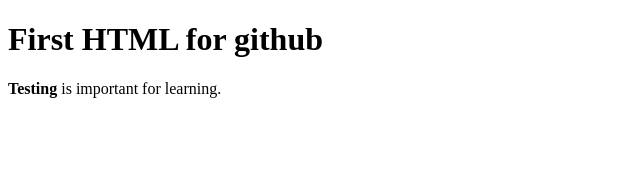
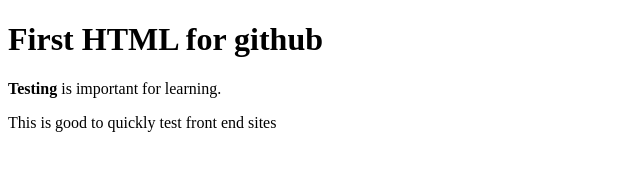
Before and after one commit to code-loading/hello-world, a plain HTML site: page index.html in a window 1280 px wide. Shown: the whole page, without its empty margins (0-640 px from the left). Drawn offline with Linux system fonts and the light colour scheme.

```diff
--- a/index.html
+++ b/index.html
@@ -7,5 +7,6 @@
     <body>
         <h1>First HTML for github</h1>
         <p><strong>Testing</strong> is important for learning.</p>
+        <p>This is good to quickly test front end sites</p>
     </body>
 </html>
```
Also changed, not shown: 1 other file.
